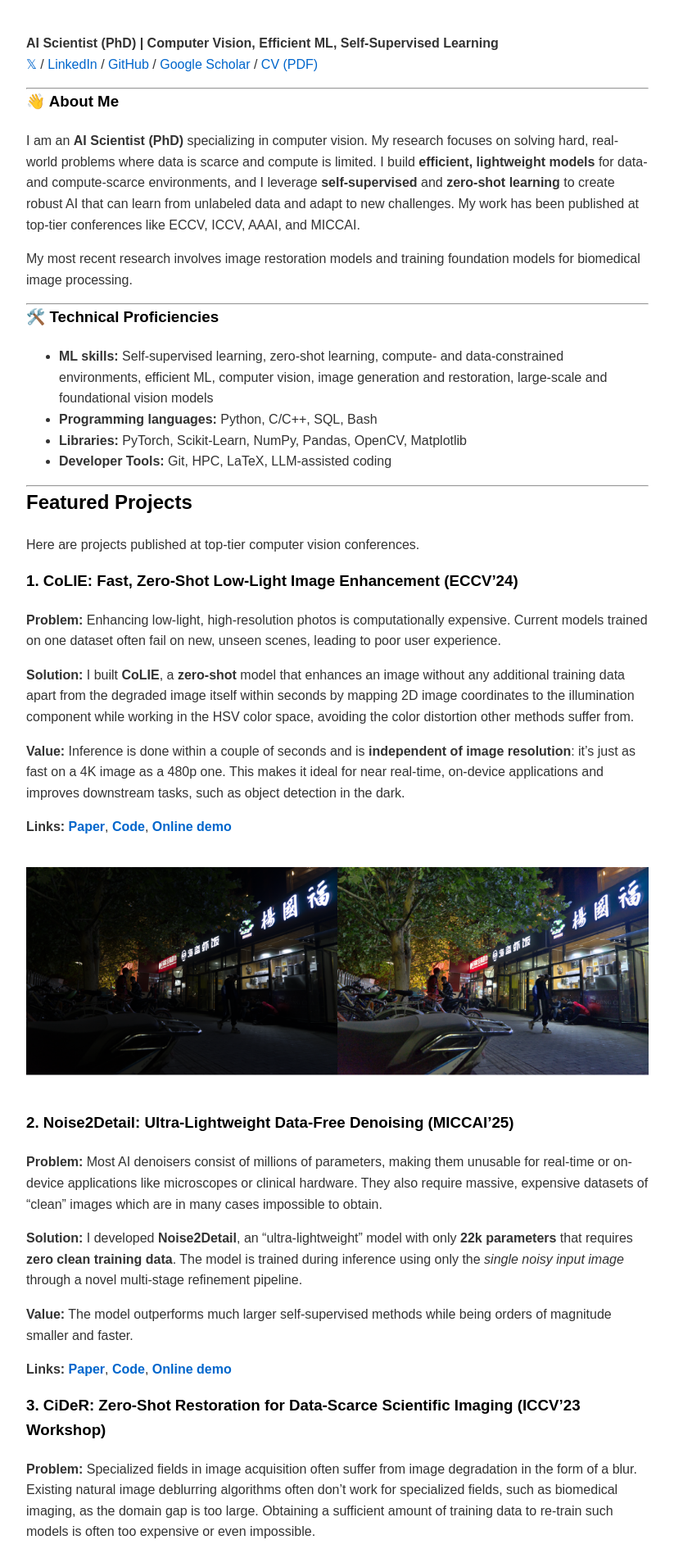
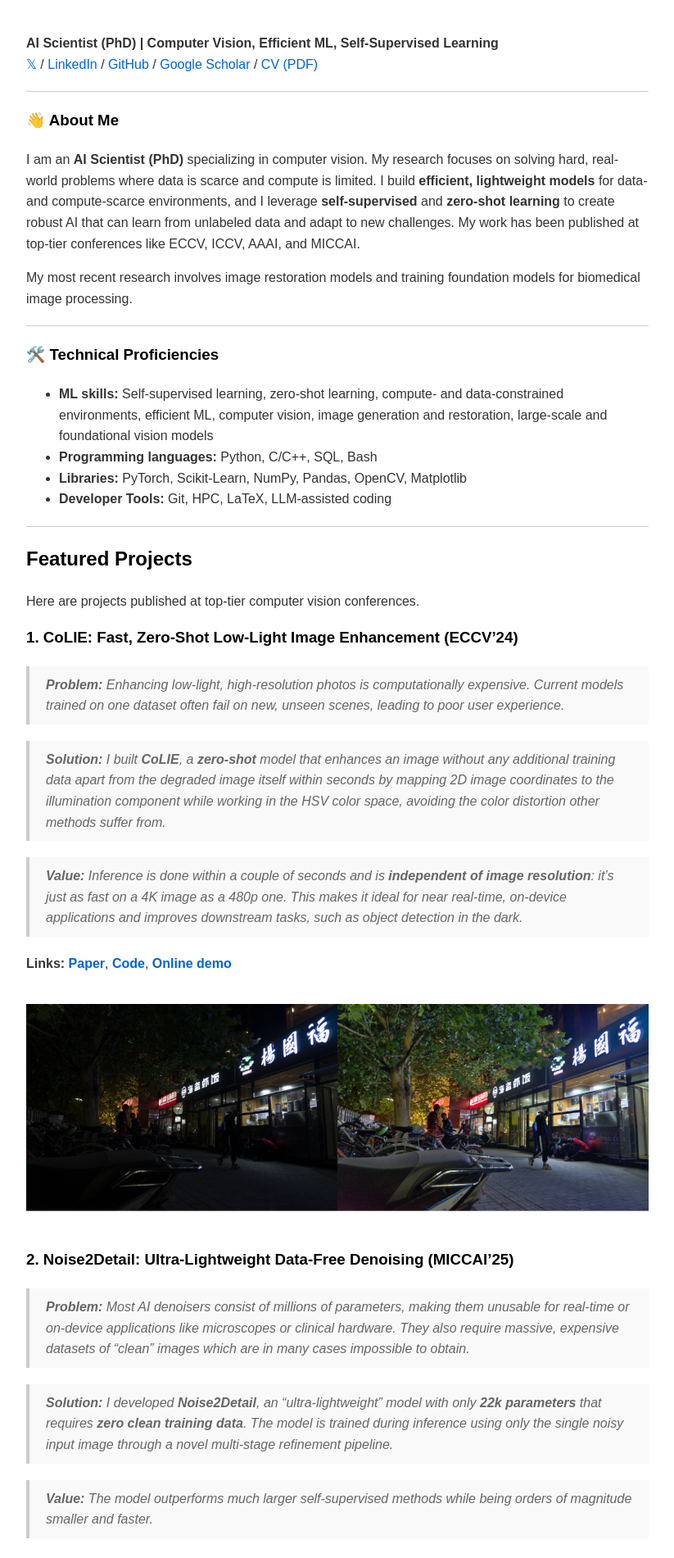
Before and after one commit to ctom2/chobola-ai, a Jekyll site: the page built from index.md, in a window 1280 px wide. Shown: the top 1901 px of the page at 82% size, without its empty margins (228-1051 px from the left). Built offline with Jekyll 4.4.1, drawn with Linux system fonts in a browser that asks for light colours; our own code applies the rules of GitHub Pages for plain Markdown files.

Commit message:
Update default.html

```diff
--- a/_layouts/default.html
+++ b/_layouts/default.html
@@ -70,6 +70,51 @@
             height: auto;
             margin: 20px 0;
         }
+
+        /* New: Blockquotes for Markdown quotes */
+        blockquote {
+            margin: 20px 0;
+            padding: 10px 20px;
+            border-left: 4px solid #cccccc;  /* Gray left border */
+            color: #666666;  /* Slightly lighter text */
+            font-style: italic;  /* Italic for quote feel */
+            background-color: #f9f9f9;  /* Very light background */
+        }
+        blockquote p {
+            margin-bottom: 0;  /* No extra space in nested paragraphs */
+        }
+
+        /* New: Tables for Markdown tables */
+        table {
+            width: 100%;  /* Full width */
+            border-collapse: collapse;  /* Clean borders */
+            margin-bottom: 20px;
+        }
+        th, td {
+            border: 1px solid #dddddd;  /* Light borders */
+            padding: 8px;  /* Cell padding */
+            text-align: left;  /* Left align by default */
+        }
+        th {
+            background-color: #f4f4f4;  /* Header background */
+            font-weight: bold;
+        }
+
+        /* New: Horizontal rules for --- in Markdown */
+        hr {
+            border: 0;
+            height: 1px;
+            background-color: #cccccc;  /* Gray line */
+            margin: 20px 0;
+        }
+
+        /* New: Strengthen bold and italic for emphasis */
+        strong {
+            font-weight: bold;
+        }
+        em {
+            font-style: italic;
+        }
     </style>
 </head>
 <body>
```
